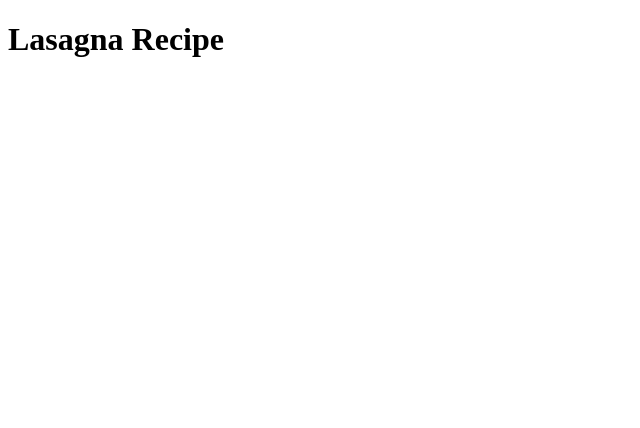
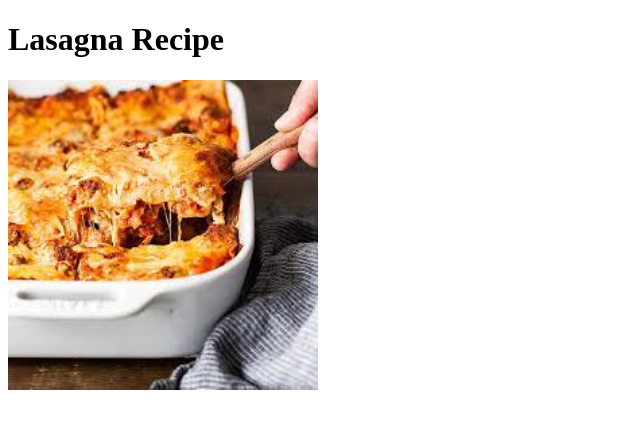
Before and after one commit to AliceMilshtein/odin-recipes, a plain HTML site: page recipes/lasagna.html in a window 1280 px wide. Shown: the whole page, without its empty margins (0-640 px from the left). Drawn offline with Linux system fonts and the light colour scheme.

Commit message:
Add lasagna image to Lasgna Recipe page

```diff
--- a/recipes/lasagna.html
+++ b/recipes/lasagna.html
@@ -7,5 +7,6 @@
 </head>
 <body>
     <h1>Lasagna Recipe</h1>
+    <img src="../images/lasagna.jpeg" alt="Picture of Lasagna" height="310" width="310">
 </body>
 </html>
```
